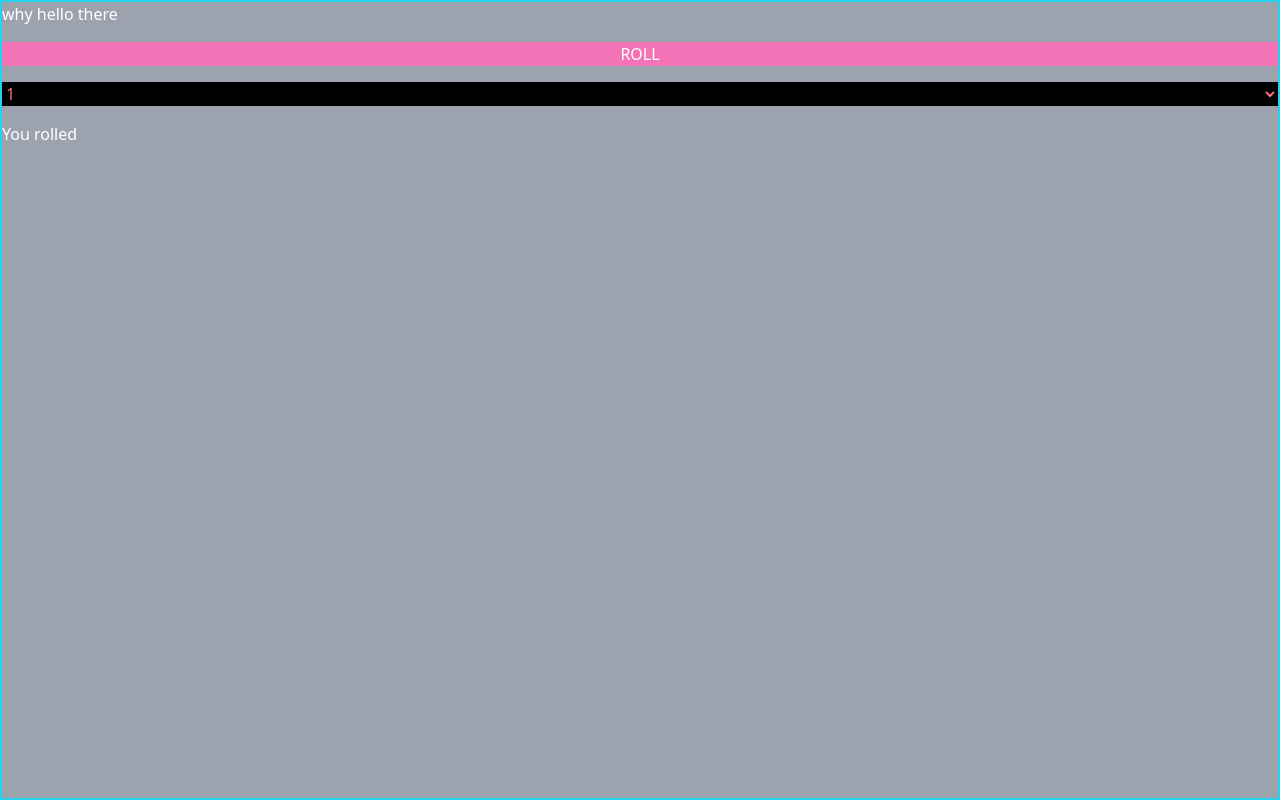
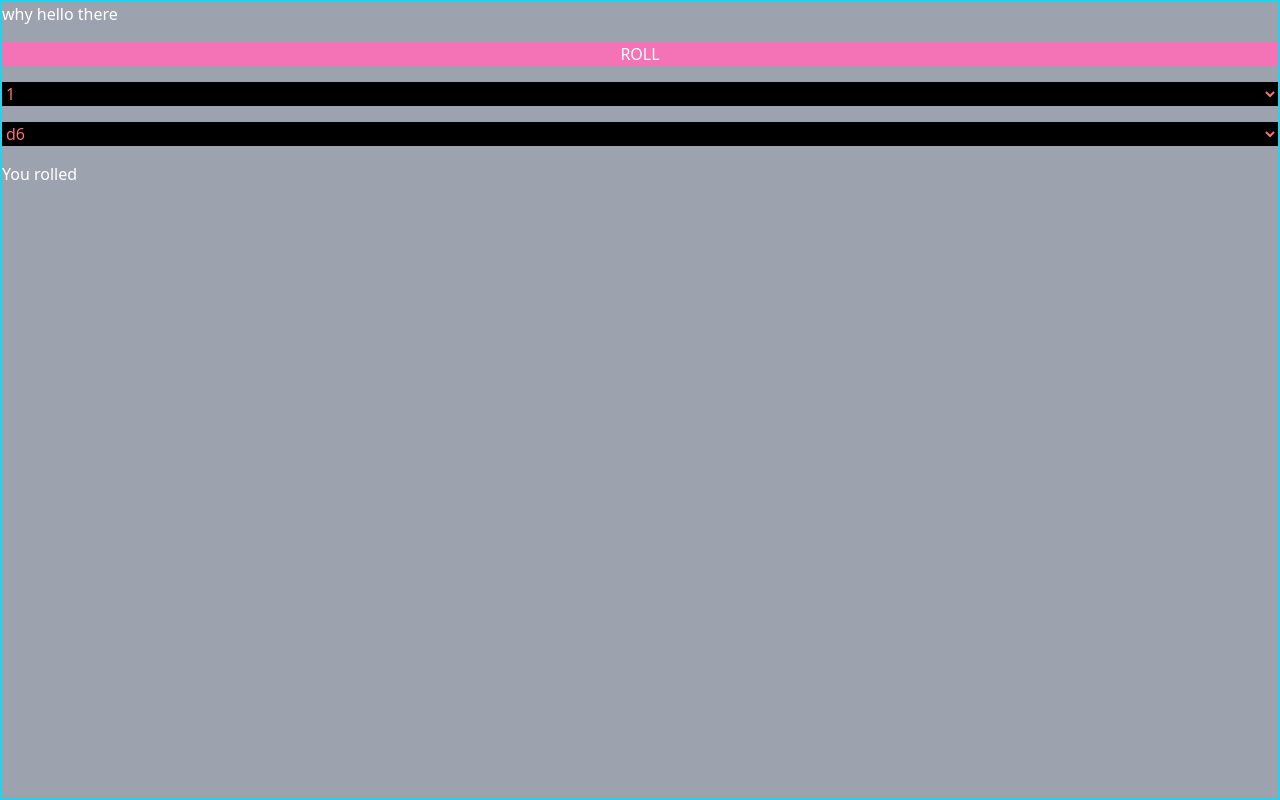
Before and after one commit to iamcrjones/high-roller-pwa, a Next.js app: page / in a window 1280 px wide. Built offline with nearby package versions, Linux system fonts and the light colour scheme.

Commit message:
dice select init

```diff
--- a/src/pages/roll-page/index.tsx
+++ b/src/pages/roll-page/index.tsx
@@ -4,18 +4,19 @@ import React, { useState } from "react";
 const RollPage = () => {
   const [result, setResult] = useState<number | number[]>();
   const [diceAmount, setDiceAmount] = useState(1);
+  const [diceType, setDiceType] = useState("d6");
+
   const handleRoll = (amount: number) => {
-    console.log({ amount });
+    const rollNum = diceType.split("d")[1];
     if (amount === 1) {
-      const roll = rollDice(1, 6);
+      const roll = rollDice(1, +rollNum!);
       setResult(roll);
     } else {
       const results: number[] = [];
       for (let i = 0; i < amount; i++) {
-        const roll = rollDice(1, 6);
+        const roll = rollDice(1, +rollNum!);
         results.push(roll);
       }
-      console.log({ results });
       setResult(results);
     }
   };
@@ -38,6 +39,17 @@ const RollPage = () => {
         <option value={5}>5</option>
         <option value={6}>6</option>
       </select>
+      <select
+        defaultValue={diceType}
+        onChange={(e) => setDiceType(e.target.value)}
+        className="bg-black text-red-400"
+      >
+        <option value={"d6"}>d6</option>
+        <option value={"d8"}>d8</option>
+        <option value={"d10"}>d10</option>
+        <option value={"d12"}>d12</option>
+        <option value={"d20"}>d20</option>
+      </select>
       {result && typeof result === "object" && result.length > 1 ? (
         <h1>
           You rolled{" "}
```
